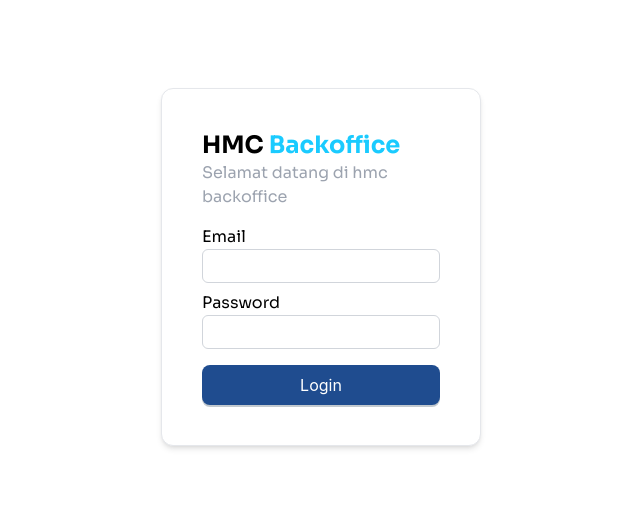
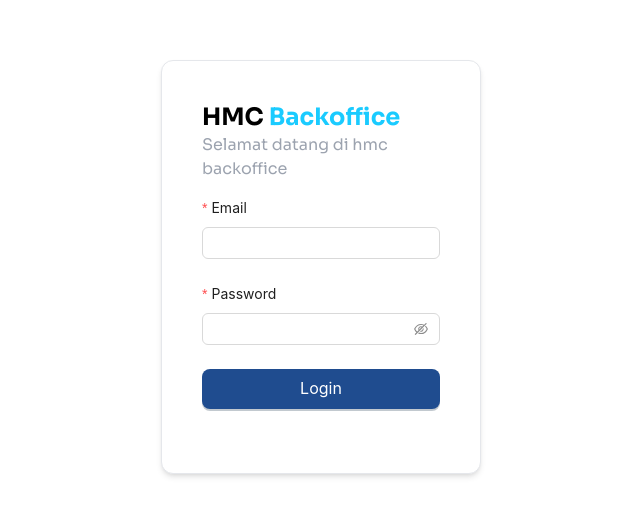
Before and after one commit to hammercode-dev/hmc-backoffice, a React (Vite) app: page /auth/login in a window 1280 px wide. Shown: the part 121-636 px from the top of the page, without its empty margins (319-959 px from the left). Built offline with nearby package versions, Linux system fonts and the light colour scheme.

Commit message:
refactor: changing all components using antd

```diff
--- a/src/modules/auth/components/LoginForm.tsx
+++ b/src/modules/auth/components/LoginForm.tsx
@@ -1,36 +1,34 @@
-import { FormEventHandler, useCallback, useState } from "react";
+import { useCallback, useState } from "react";
 import { useAuthModule } from "../auth.slice";
 import { Navigate } from "react-router-dom";
-import { Input, Label } from "@/components";
-import { Alert } from "@/components";
-import { Button } from "antd";
-
-type LoginFields = {
-  email: HTMLInputElement;
-  password: HTMLInputElement;
-};
+import { Alert, Button, Form, Input } from "antd";
+import { type FormProps } from "antd";
 
 type LoginFormProps = {
   onSuccess?: () => void;
 };
 
+interface LoginFormValues {
+  email: string;
+  password: string;
+}
+
 export default function LoginForm({ onSuccess }: LoginFormProps) {
   const auth = useAuthModule();
   const [isLoggingIn, setLogginIn] = useState<boolean>(false);
+  const [form] = Form.useForm();
 
-  const handleSubmit: FormEventHandler<HTMLFormElement> = useCallback(
-    (event) => {
-      event.preventDefault();
-      const form = event.target as typeof event.target & LoginFields;
+  const onFinish: FormProps<LoginFormValues>["onFinish"] = useCallback(
+    (values: LoginFormValues) => {
       setLogginIn(true);
       auth
-        .login({ email: form.email.value, password: form.password.value })
+        .login({ email: values.email, password: values.password })
         .then(onSuccess)
         .finally(() => {
           setLogginIn(false);
         });
     },
-    [auth, onSuccess],
+    [auth, onSuccess]
   );
 
   if (auth.hasAuthKey()) {
@@ -38,25 +36,49 @@ export default function LoginForm({ onSuccess }: LoginFormProps) {
   }
 
   return (
-    <form onSubmit={handleSubmit}>
+    <Form
+      form={form}
+      onFinish={onFinish}
+      layout="vertical"
+      autoComplete="off"
+    >
       {auth.error?.message && (
         <div className="mb-4">
-          <Alert variant="danger" message={auth.error.message} />
+          <Alert message={auth.error.message} type="error" showIcon />
         </div>
       )}
-      <div className="block mb-2">
-        <Label>Email</Label>
-        <Input type="email" name="email" full />
-      </div>
-      <div className="block mb-4">
-        <Label>Password</Label>
-        <Input type="password" name="password" full />
-      </div>
-      <div className="text-right">
-        <Button type="primary" htmlType="submit" loading={isLoggingIn} style={{ width: "100%" }}>
+
+      <Form.Item
+        label="Email"
+        name="email"
+        rules={[
+          { required: true, message: "Please input your email!" },
+          { type: "email", message: "Please enter a valid email!" }
+        ]}
+      >
+        <Input />
+      </Form.Item>
+
+      <Form.Item
+        label="Password"
+        name="password"
+        rules={[
+          { required: true, message: "Please input your password!" },
+        ]}
+      >
+        <Input.Password />
+      </Form.Item>
+
+      <Form.Item>
+        <Button
+          type="primary"
+          htmlType="submit"
+          loading={isLoggingIn}
+          style={{ width: "100%" }}
+        >
           Login
         </Button>
-      </div>
-    </form>
+      </Form.Item>
+    </Form>
   );
 }
```
